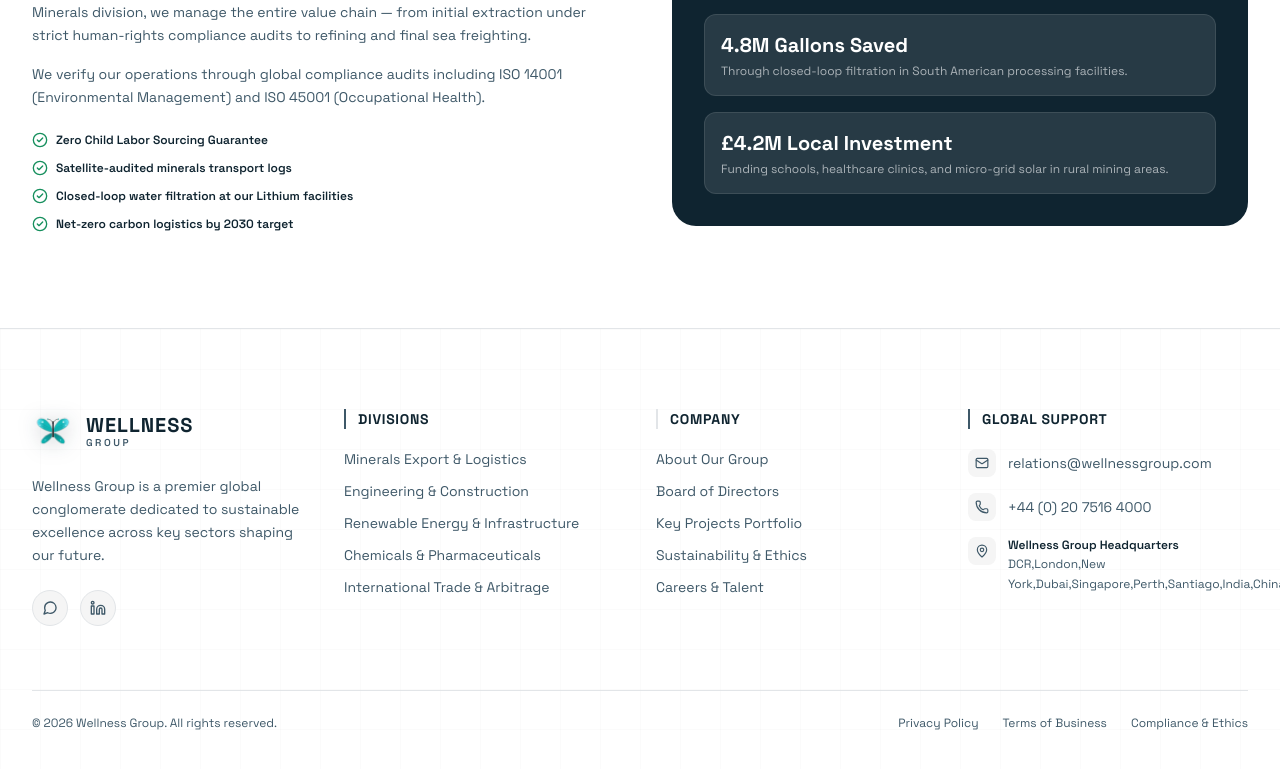
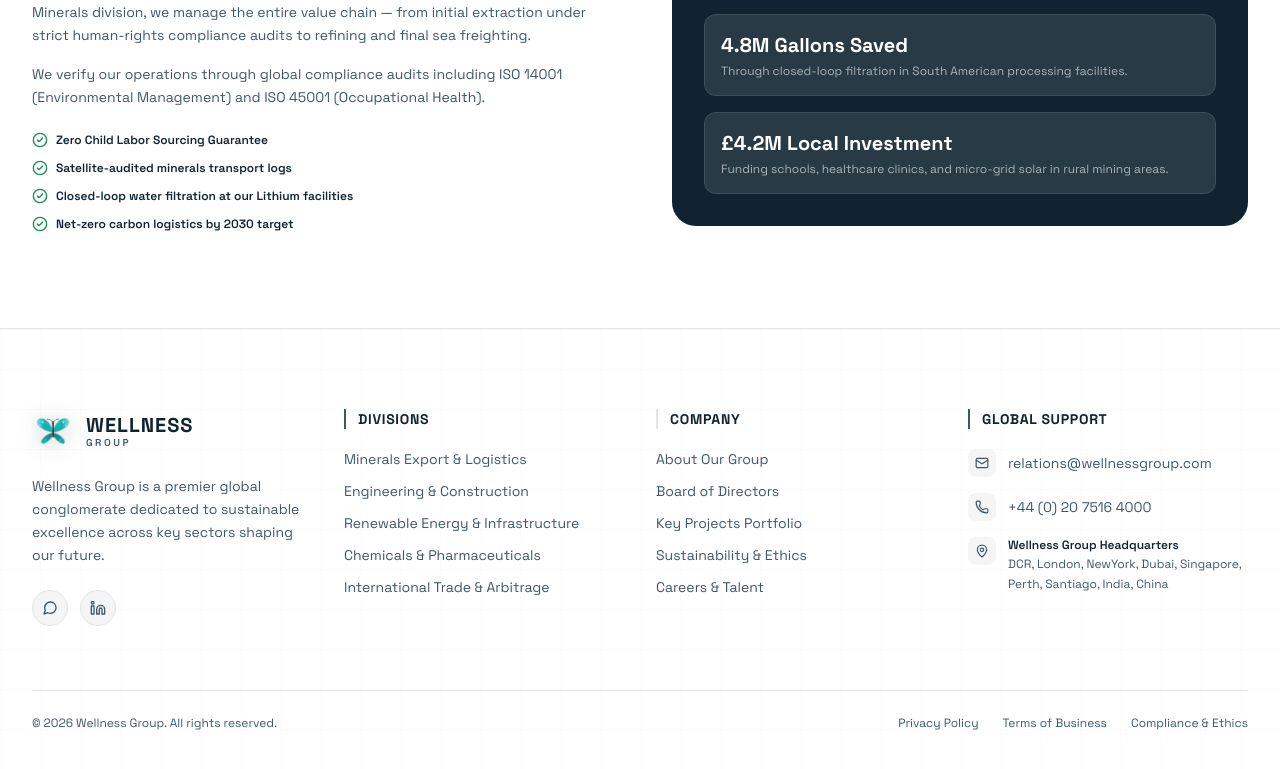
Before and after one commit to rajbapodra-orscope/wellness-group, a Next.js app: page /about in a window 1280 px wide. Shown: the part 2005-2774 px from the top of the page. Built offline with nearby package versions, Linux system fonts and the light colour scheme.

Commit message:
Location update

```diff
--- a/src/components/Footer.tsx
+++ b/src/components/Footer.tsx
@@ -139,7 +139,7 @@ export default function Footer() {
                 </div>
                 <div>
                   <span className="font-semibold text-[#0F2430] text-xs block">Wellness Group Headquarters</span>
-                  <p className="text-xs mt-0.5 leading-relaxed">DCR,London,New York,Dubai,Singapore,Perth,Santiago,India,China</p>
+                  <p className="text-xs mt-0.5 leading-relaxed">DCR, London, NewYork, Dubai, Singapore, Perth, Santiago, India, China</p>
                 </div>
               </div>
             </div>
```
